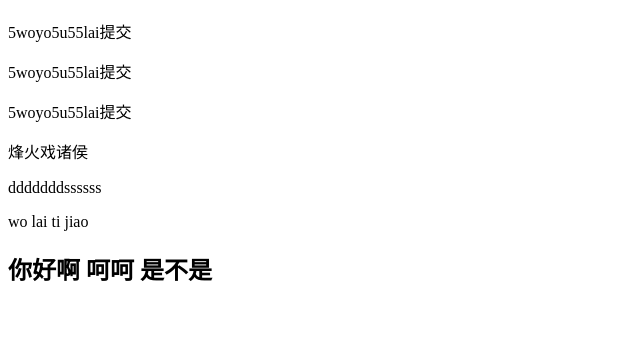
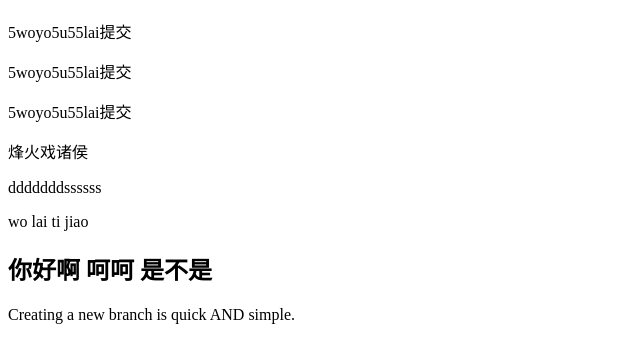
Before and after one commit to xiaogang1945/success, a plain HTML site: page index.html in a window 1280 px wide. Shown: the part 70-432 px from the top of the page, without its empty margins (0-640 px from the left). Drawn offline with Linux system fonts and the light colour scheme.

```diff
--- a/index.html
+++ b/index.html
@@ -16,5 +16,6 @@
 <p>dddddddssssss</p>
 <p>wo lai ti jiao</p>
 <h2>你好啊 呵呵 是不是</h2>
+<span>Creating a new branch is quick AND simple.</span>
 </body>
 </html>
```
